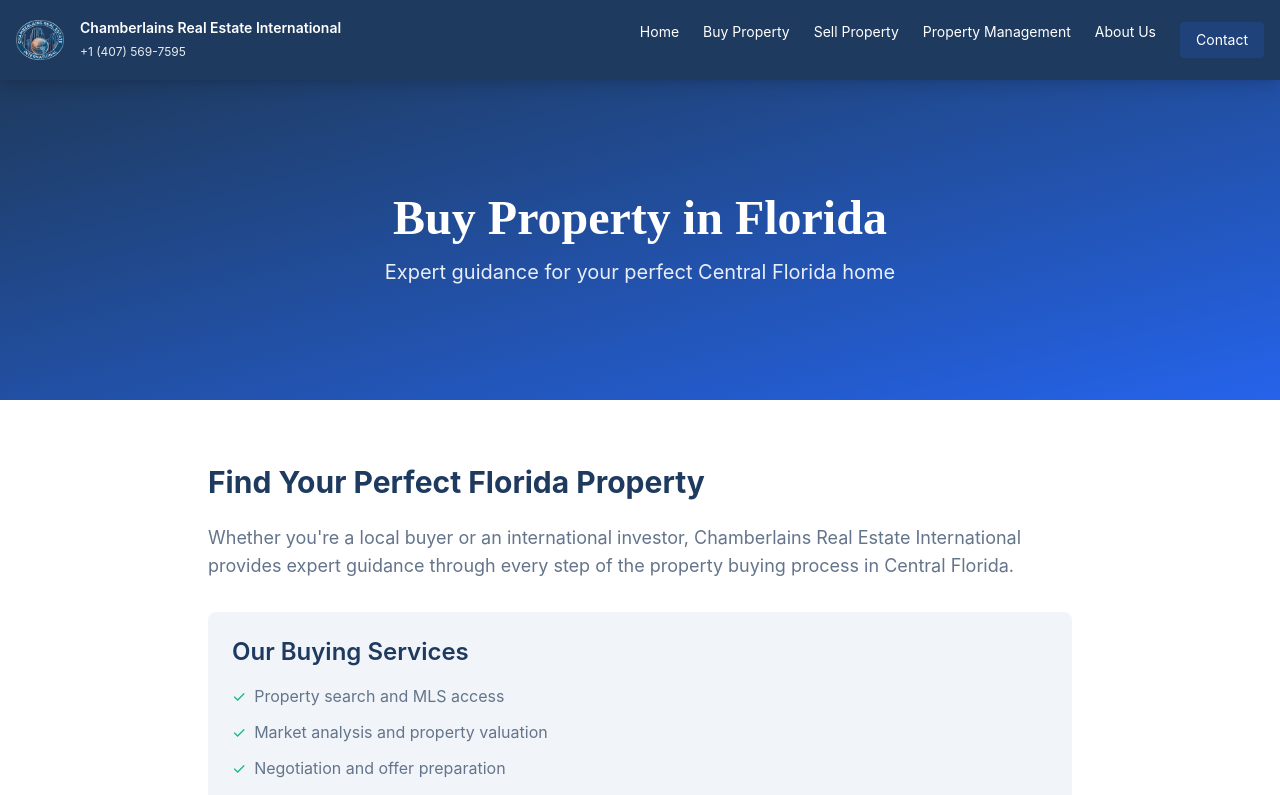
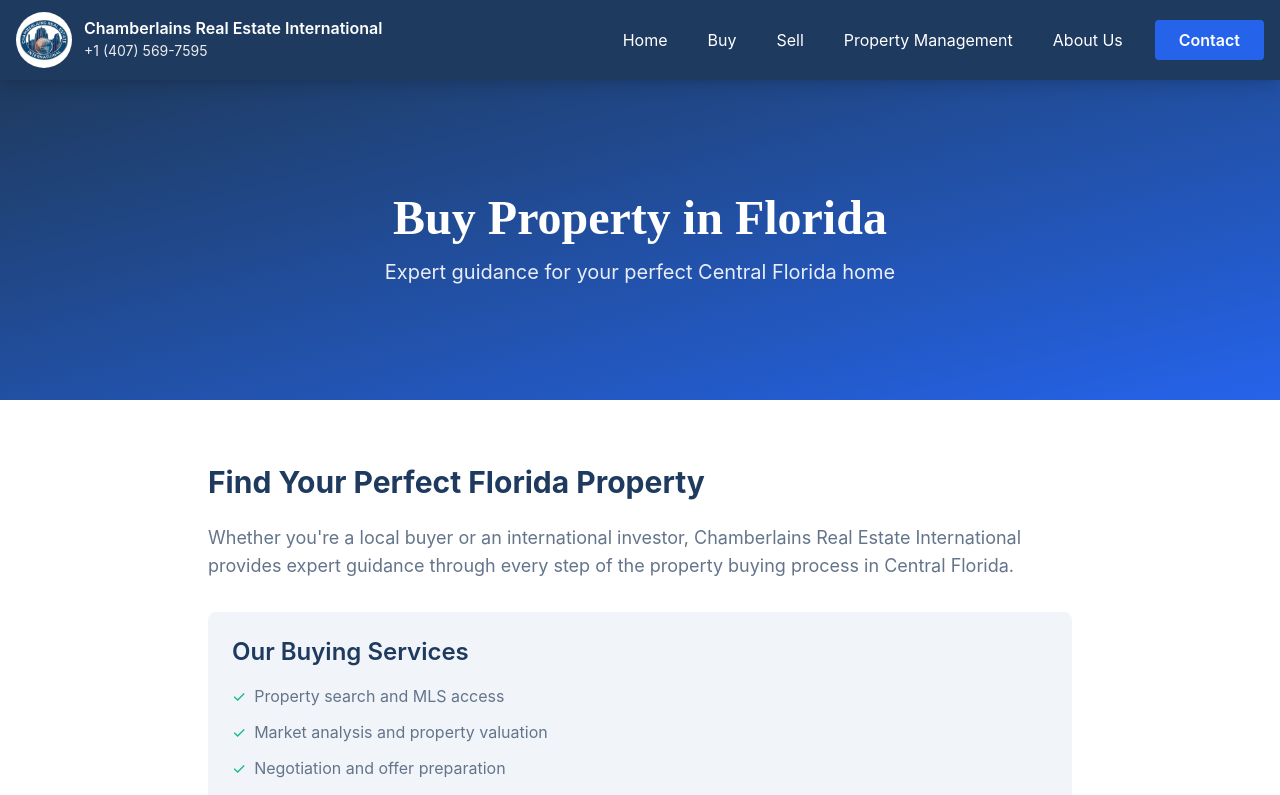
Before and after one commit to starbrightlab/chamberlains-international, a Next.js app: page /buy in a window 1280 px wide. Shown: the top 795 px of the page. Built offline with nearby package versions, Linux system fonts and the light colour scheme.

Commit message:
Improve header alignment and logo presentation

```diff
--- a/app/property-management/page.tsx
+++ b/app/property-management/page.tsx
@@ -16,14 +16,21 @@
 
       {/* Hero */}
       <section className="relative h-80 flex items-center justify-center bg-gradient-to-br from-preserve-green to-green-700">
-        <div className="relative z-10 text-center text-white px-4">
-          <div className="flex items-center justify-center mb-4">
-            <div className="w-16 h-16 relative mr-3 flex-shrink-0">
-              <Image src="/ppm-logo.png" alt="Preserve Property Management" fill className="object-contain" sizes="64px" priority />
+        <div className="relative z-10 text-center text-white px-4 max-w-4xl mx-auto">
+          <div className="flex flex-col items-center mb-6">
+            <div className="w-24 h-24 relative mb-4 bg-white rounded-full p-2">
+              <Image
+                src="/ppm-logo.png"
+                alt="Preserve Property Management"
+                fill
+                className="object-contain p-1"
+                sizes="96px"
+                priority
+              />
             </div>
-            <h1 className="text-5xl font-bold font-display">Property Management</h1>
+            <h1 className="text-4xl md:text-5xl font-bold font-display">Preserve Property Management</h1>
           </div>
-          <p className="text-xl opacity-90">Professional care for your investment</p>
+          <p className="text-xl opacity-90">Professional care for your investment properties</p>
         </div>
       </section>
 
--- a/components/Header.tsx
+++ b/components/Header.tsx
@@ -9,53 +9,85 @@
 
   return (
     <header className="bg-chamberlains-navy text-white sticky top-0 z-50 shadow-lg">
-      <div className="max-w-7xl mx-auto px-4 py-4">
+      <div className="max-w-7xl mx-auto px-4 py-3">
         <div className="flex items-center justify-between">
-          {/* Logo and Contact */}
-          <div className="flex items-center space-x-4">
-            <div className="w-12 h-12 relative flex-shrink-0">
+          {/* Logo and Company Info */}
+          <Link href="/" className="flex items-center space-x-3 hover:opacity-90 transition-opacity">
+            <div className="w-14 h-14 relative flex-shrink-0 bg-white rounded-full p-1">
               <Image
                 src="/logo.png"
                 alt="Chamberlains Real Estate International"
                 fill
-                className="object-contain"
-                sizes="48px"
+                className="object-contain p-1"
+                sizes="56px"
                 priority
               />
             </div>
-            <div className="hidden md:block">
-              <div className="font-semibold text-sm">Chamberlains Real Estate International</div>
-              <a href="tel:+14075697595" className="text-xs opacity-90 hover:text-chamberlains-blue transition-colors">
+            <div className="hidden lg:block">
+              <div className="font-semibold text-base leading-tight">Chamberlains Real Estate International</div>
+              <a
+                href="tel:+14075697595"
+                className="text-sm opacity-90 hover:text-chamberlains-blue transition-colors"
+                onClick={(e) => e.stopPropagation()}
+              >
                 +1 (407) 569-7595
               </a>
             </div>
-          </div>
+            <div className="hidden md:block lg:hidden">
+              <div className="font-semibold text-sm leading-tight">Chamberlains Real Estate</div>
+              <a
+                href="tel:+14075697595"
+                className="text-xs opacity-90 hover:text-chamberlains-blue transition-colors"
+                onClick={(e) => e.stopPropagation()}
+              >
+                (407) 569-7595
+              </a>
+            </div>
+          </Link>
 
           {/* Desktop Navigation */}
-          <nav className="hidden md:flex space-x-6 text-sm">
-            <Link href="/" className="hover:text-chamberlains-blue transition-colors">
+          <nav className="hidden md:flex items-center space-x-1 lg:space-x-2">
+            <Link
+              href="/"
+              className="px-3 lg:px-4 py-2 hover:bg-white/10 rounded transition-colors text-sm lg:text-base"
+            >
               Home
             </Link>
-            <Link href="/buy" className="hover:text-chamberlains-blue transition-colors">
-              Buy Property
+            <Link
+              href="/buy"
+              className="px-3 lg:px-4 py-2 hover:bg-white/10 rounded transition-colors text-sm lg:text-base"
+            >
+              Buy
             </Link>
-            <Link href="/sell" className="hover:text-chamberlains-blue transition-colors">
-              Sell Property
+            <Link
+              href="/sell"
+              className="px-3 lg:px-4 py-2 hover:bg-white/10 rounded transition-colors text-sm lg:text-base"
+            >
+              Sell
             </Link>
-            <Link href="/property-management" className="hover:text-chamberlains-blue transition-colors">
+            <Link
+              href="/property-management"
+              className="px-3 lg:px-4 py-2 hover:bg-white/10 rounded transition-colors text-sm lg:text-base whitespace-nowrap"
+            >
               Property Management
             </Link>
-            <Link href="/about" className="hover:text-chamberlains-blue transition-colors">
+            <Link
+              href="/about"
+              className="px-3 lg:px-4 py-2 hover:bg-white/10 rounded transition-colors text-sm lg:text-base"
+            >
               About Us
             </Link>
-            <Link href="/contact" className="hover:text-chamberlains-blue transition-colors bg-chamberlains-blue/20 px-4 py-2 rounded">
+            <Link
+              href="/contact"
+              className="ml-2 bg-chamberlains-blue hover:bg-blue-600 px-4 lg:px-6 py-2 rounded transition-colors text-sm lg:text-base font-semibold"
+            >
               Contact
             </Link>
           </nav>
 
           {/* Mobile Menu Button */}
           <button
-            className="md:hidden p-2"
+            className="md:hidden p-2 hover:bg-white/10 rounded transition-colors"
             onClick={() => setMobileMenuOpen(!mobileMenuOpen)}
             aria-label="Toggle menu"
           >
@@ -71,27 +103,54 @@
 
         {/* Mobile Menu */}
         {mobileMenuOpen && (
-          <div className="md:hidden mt-4 pb-4 border-t border-white/20">
-            <nav className="flex flex-col space-y-3 mt-4">
-              <Link href="/" className="hover:text-chamberlains-blue transition-colors">
+          <div className="md:hidden mt-4 pb-4 border-t border-white/20 pt-4">
+            <nav className="flex flex-col space-y-2">
+              <Link
+                href="/"
+                className="px-4 py-2 hover:bg-white/10 rounded transition-colors"
+                onClick={() => setMobileMenuOpen(false)}
+              >
                 Home
               </Link>
-              <Link href="/buy" className="hover:text-chamberlains-blue transition-colors">
+              <Link
+                href="/buy"
+                className="px-4 py-2 hover:bg-white/10 rounded transition-colors"
+                onClick={() => setMobileMenuOpen(false)}
+              >
                 Buy Property
               </Link>
-              <Link href="/sell" className="hover:text-chamberlains-blue transition-colors">
+              <Link
+                href="/sell"
+                className="px-4 py-2 hover:bg-white/10 rounded transition-colors"
+                onClick={() => setMobileMenuOpen(false)}
+              >
                 Sell Property
               </Link>
-              <Link href="/property-management" className="hover:text-chamberlains-blue transition-colors">
+              <Link
+                href="/property-management"
+                className="px-4 py-2 hover:bg-white/10 rounded transition-colors"
+                onClick={() => setMobileMenuOpen(false)}
+              >
                 Property Management
               </Link>
-              <Link href="/about" className="hover:text-chamberlains-blue transition-colors">
+              <Link
+                href="/about"
+                className="px-4 py-2 hover:bg-white/10 rounded transition-colors"
+                onClick={() => setMobileMenuOpen(false)}
+              >
                 About Us
               </Link>
-              <Link href="/contact" className="hover:text-chamberlains-blue transition-colors">
+              <Link
+                href="/contact"
+                className="px-4 py-2 hover:bg-white/10 rounded transition-colors"
+                onClick={() => setMobileMenuOpen(false)}
+              >
                 Contact
               </Link>
-              <a href="tel:+14075697595" className="text-chamberlains-blue font-semibold">
+              <a
+                href="tel:+14075697595"
+                className="px-4 py-2 bg-chamberlains-blue hover:bg-blue-600 rounded transition-colors font-semibold text-center"
+              >
                 📞 +1 (407) 569-7595
               </a>
             </nav>
```
